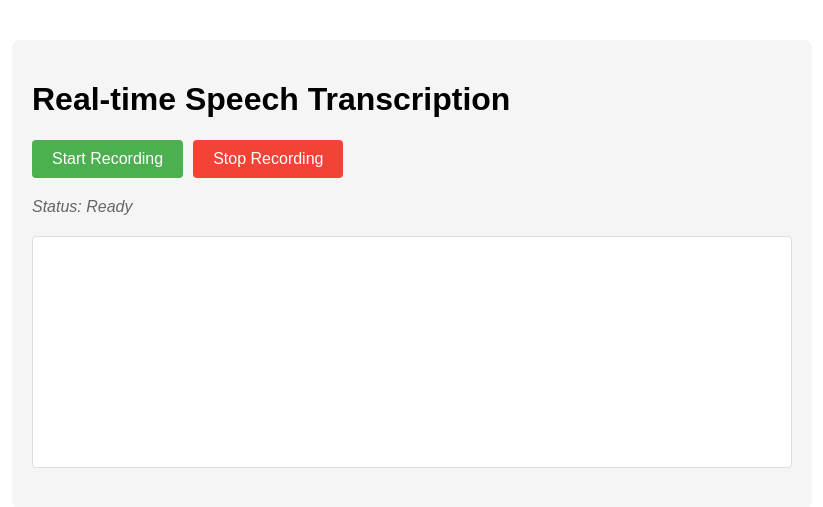
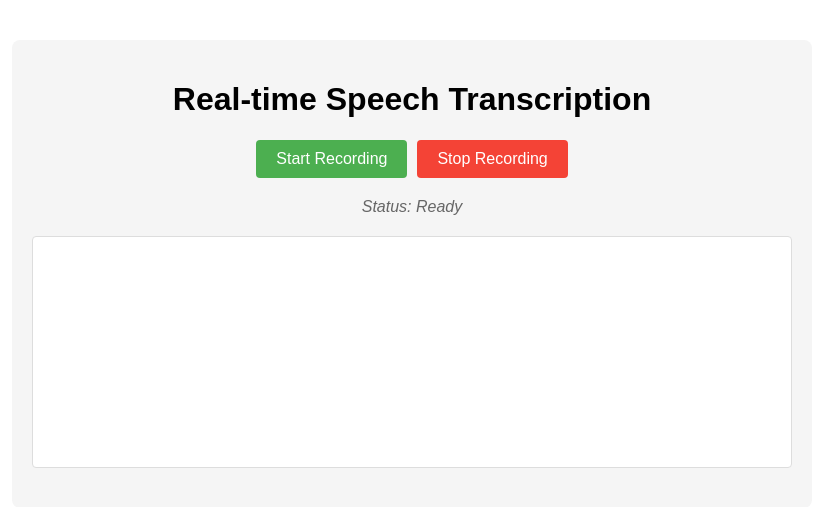
Before and after one commit to ajxv/rtstt, a Flask app: page / in a window 1280 px wide. Shown: the top 507 px of the page, without its empty margins (228-1051 px from the left). Run offline with Flask 3, Linux system fonts and the light colour scheme; some libraries are stand-ins or nearby versions.

Commit message:
design updates

```diff
--- a/templates/index.html
+++ b/templates/index.html
@@ -33,6 +33,7 @@
 
         .controls {
             display: flex;
+            justify-content: center;
             gap: 10px;
             margin-bottom: 20px;
         }
@@ -66,6 +67,7 @@
         }
 
         .status {
+            text-align: center;
             margin-top: 10px;
             font-style: italic;
             color: #666;
@@ -74,7 +76,7 @@
 </head>
 <body>
     <div class="container">
-        <h1>Real-time Speech Transcription</h1>
+        <h1 style="text-align: center;">Real-time Speech Transcription</h1>
 
         <div class="controls">
             <button id="startBtn">Start Recording</button>
```
